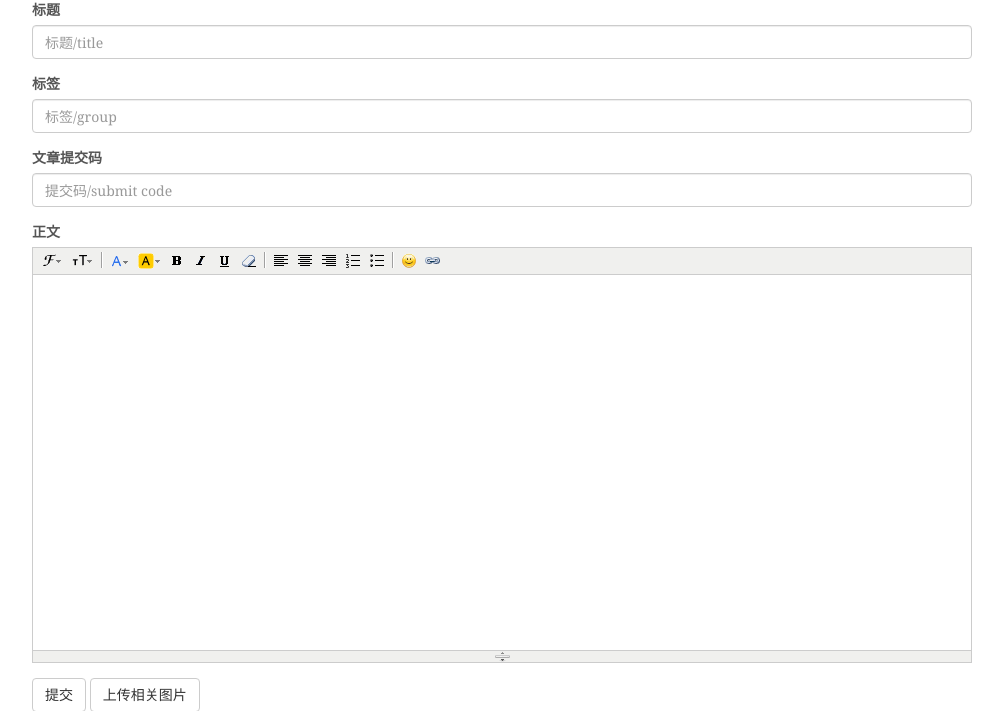
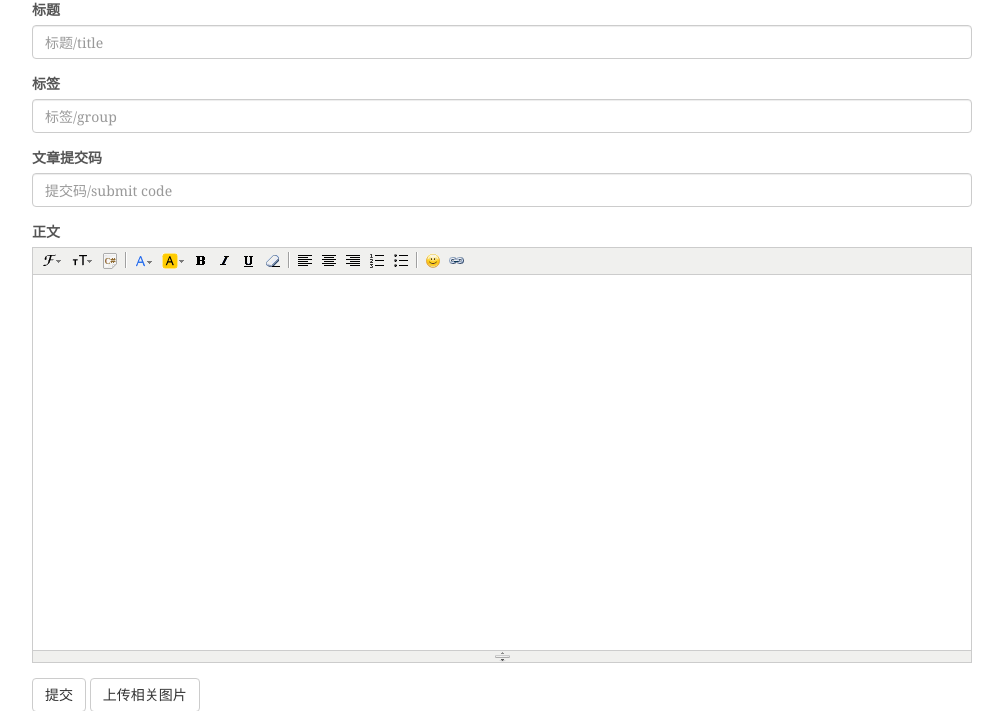
Before and after one commit to sunhuanshan/blog, a Flask app: page /new in a window 1280 px wide. Shown: the part 40-751 px from the top of the page, without its empty margins (138-1141 px from the left). Run offline with Flask 2, Linux system fonts and the light colour scheme; parts of the project's set-up code (start-up, migrations or seed data) failed here and were passed over; some libraries are stand-ins or nearby versions.

Commit message:
[添加代码编辑器]

```diff
--- a/app/templates/new.html
+++ b/app/templates/new.html
@@ -36,7 +36,7 @@
 					allowPreviewEmoticons : false,
 					allowImageUpload : false,
 					items : [
-						'fontname', 'fontsize', '|', 'forecolor', 'hilitecolor', 'bold', 'italic', 'underline',
+						'fontname', 'fontsize', 'code', '|', 'forecolor', 'hilitecolor', 'bold', 'italic', 'underline',
 						'removeformat', '|', 'justifyleft', 'justifycenter', 'justifyright', 'insertorderedlist',
 						'insertunorderedlist', '|', 'emoticons', 'link']}
 		);
```
Also changed, not shown: app.db.
